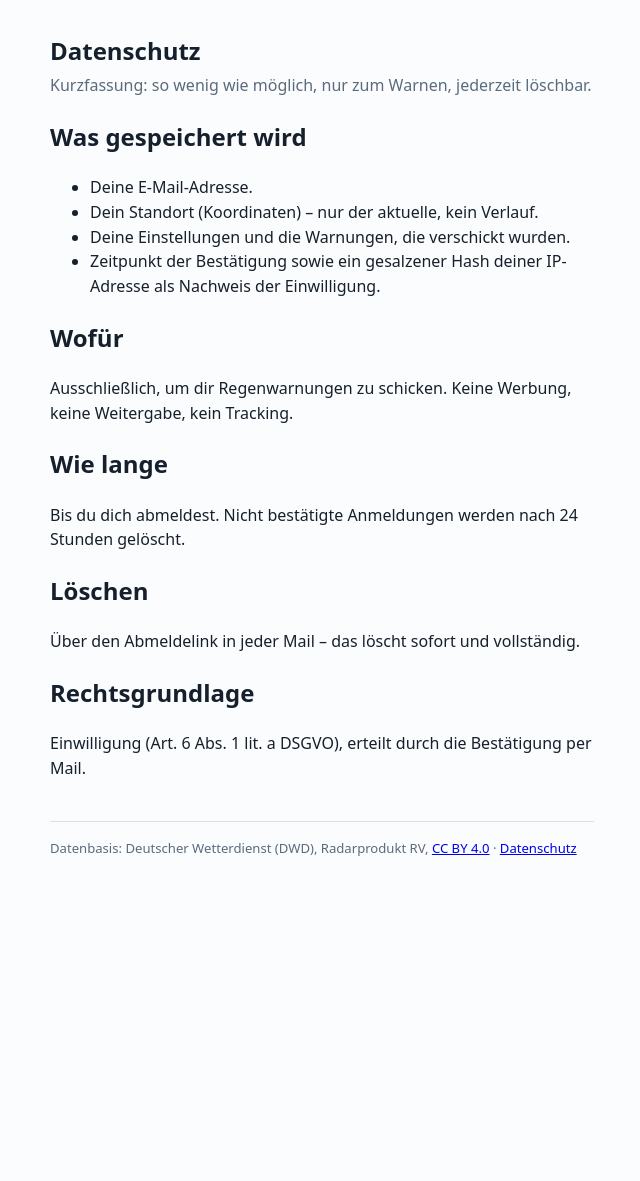
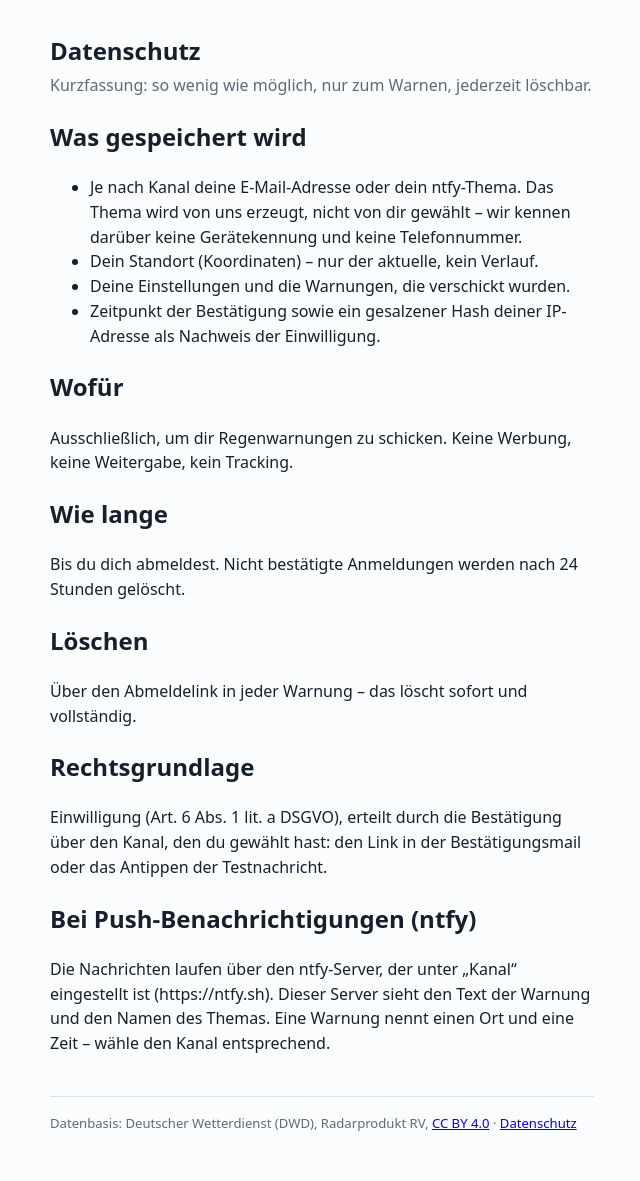
Before and after one commit to tschweitzer/RainForecastWarning, a FastAPI app: page /privacy in a window 1280 px wide. Shown: the whole page, without its empty margins (318-958 px from the left). Before the commit the page ends 856 px from the top, so only its background shows below. Run offline with FastAPI, Linux system fonts and the light colour scheme.

Commit message:
fix: signup texts that only knew about email, and one that was untrue
The consent checkbox and the note under the button both described an
email signup, which a push subscriber does not have. Both now have a
wording per channel: an address and a Bestätigungsmail for email, a topic
and a Testnachricht for ntfy. Both are rendered into the page and one is
hidden rather than written by script - consent should be readable in the
page source, not assembled at runtime.

Editing consent text means bumping consent_text_version, or every
existing record points at wording that no longer exists (Art. 7(1)).
Bumped. There are now two wordings per version, so the note in config.py
says how they are told apart: the subscriber's channel is already stored,
and channel + version identifies exactly what was on screen without
adding a column.

While in there, a claim that was simply false. "Ohne Bestätigung wird
nichts gespeichert" - a pending row is written the moment somebody
signs up, and deleted after unconfirmed_purge_hours. The privacy page had
always said so, so the front page was contradicting it, in a consent
notice, which is the worst place for it. It now says what actually
happens.

Also beyond what was asked, and the reason: the privacy page had the same
email-only defect, and it is the page the consent points at. Leaving it
saying "Deine E-Mail-Adresse" while the checkbox says "Push-Thema" would
be an inconsistency in the legally operative text, not a cosmetic one. It
now covers both channels, says the topic is generated rather than chosen,
and names what the ntfy server can see - which until now was only in
LOCAL.md, where no subscriber will look.

Verified in Chromium: exactly one wording visible per channel, swapping
with the radio, on both texts.

Co-Authored-By: Claude Opus 5 <noreply@anthropic.com>
Claude-Session: https://claude.ai/code/session_0165aWXbfDekXc7itUfbsh3G

```diff
--- a/rainalert/api/templates/privacy.html
+++ b/rainalert/api/templates/privacy.html
@@ -5,7 +5,8 @@
 
 <h2>Was gespeichert wird</h2>
 <ul>
-  <li>Deine E-Mail-Adresse.</li>
+  <li>Je nach Kanal deine E-Mail-Adresse oder dein ntfy-Thema. Das Thema wird von uns erzeugt,
+      nicht von dir gewählt – wir kennen darüber keine Gerätekennung und keine Telefonnummer.</li>
   <li>Dein Standort (Koordinaten) – nur der aktuelle, kein Verlauf.</li>
   <li>Deine Einstellungen und die Warnungen, die verschickt wurden.</li>
   <li>Zeitpunkt der Bestätigung sowie ein gesalzener Hash deiner IP-Adresse als Nachweis
@@ -21,8 +22,14 @@ kein Tracking.</p>
 {{ settings.unconfirmed_purge_hours }} Stunden gelöscht.</p>
 
 <h2>Löschen</h2>
-<p>Über den Abmeldelink in jeder Mail – das löscht sofort und vollständig.</p>
+<p>Über den Abmeldelink in jeder Warnung – das löscht sofort und vollständig.</p>
 
 <h2>Rechtsgrundlage</h2>
-<p>Einwilligung (Art. 6 Abs. 1 lit. a DSGVO), erteilt durch die Bestätigung per Mail.</p>
+<p>Einwilligung (Art. 6 Abs. 1 lit. a DSGVO), erteilt durch die Bestätigung über den Kanal,
+den du gewählt hast: den Link in der Bestätigungsmail oder das Antippen der Testnachricht.</p>
+
+<h2>Bei Push-Benachrichtigungen (ntfy)</h2>
+<p>Die Nachrichten laufen über den ntfy-Server, der unter „Kanal“ eingestellt ist
+({{ settings.ntfy_server }}). Dieser Server sieht den Text der Warnung und den Namen des Themas.
+Eine Warnung nennt einen Ort und eine Zeit – wähle den Kanal entsprechend.</p>
 {% endblock %}
```
Also changed, not shown: docs/DESIGN.md (+8 -0 lines), rainalert/api/templates/index.html (+29 -4 lines), rainalert/config.py (+11 -2 lines), tests/test_pages.py (+48 -0 lines).
